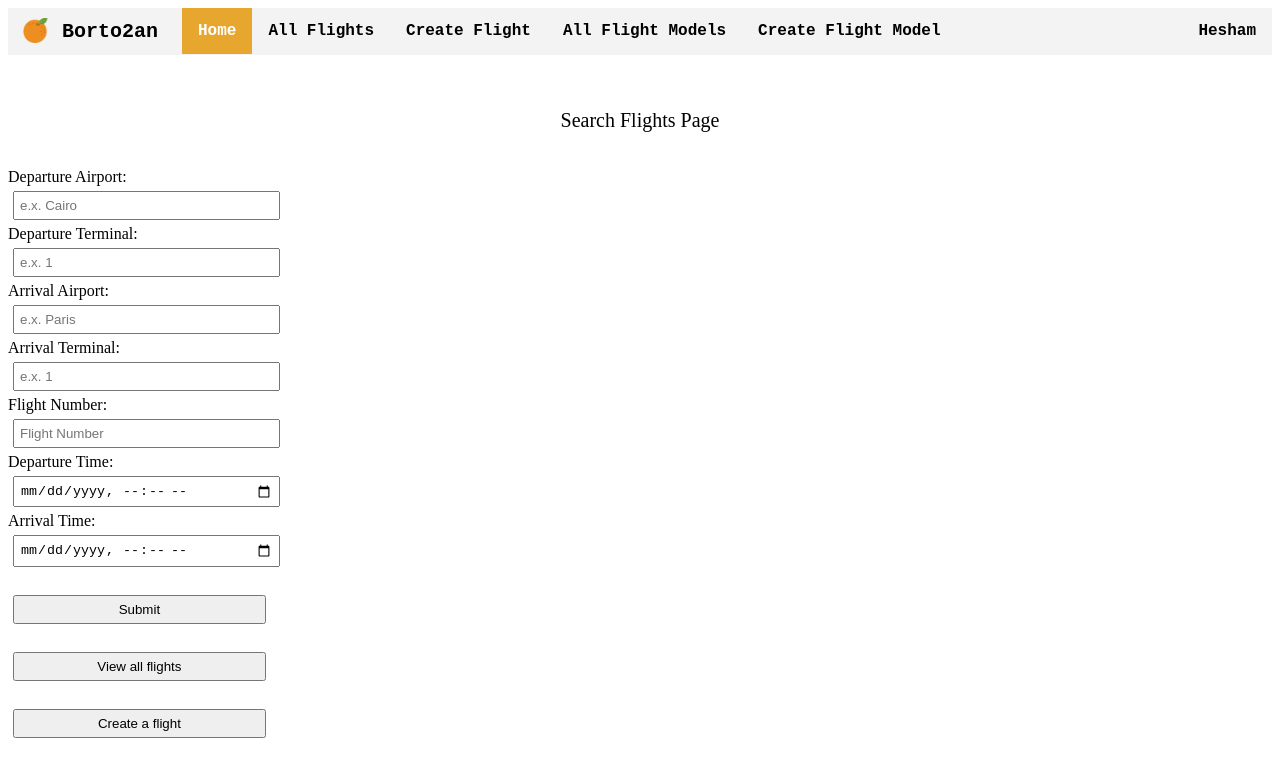
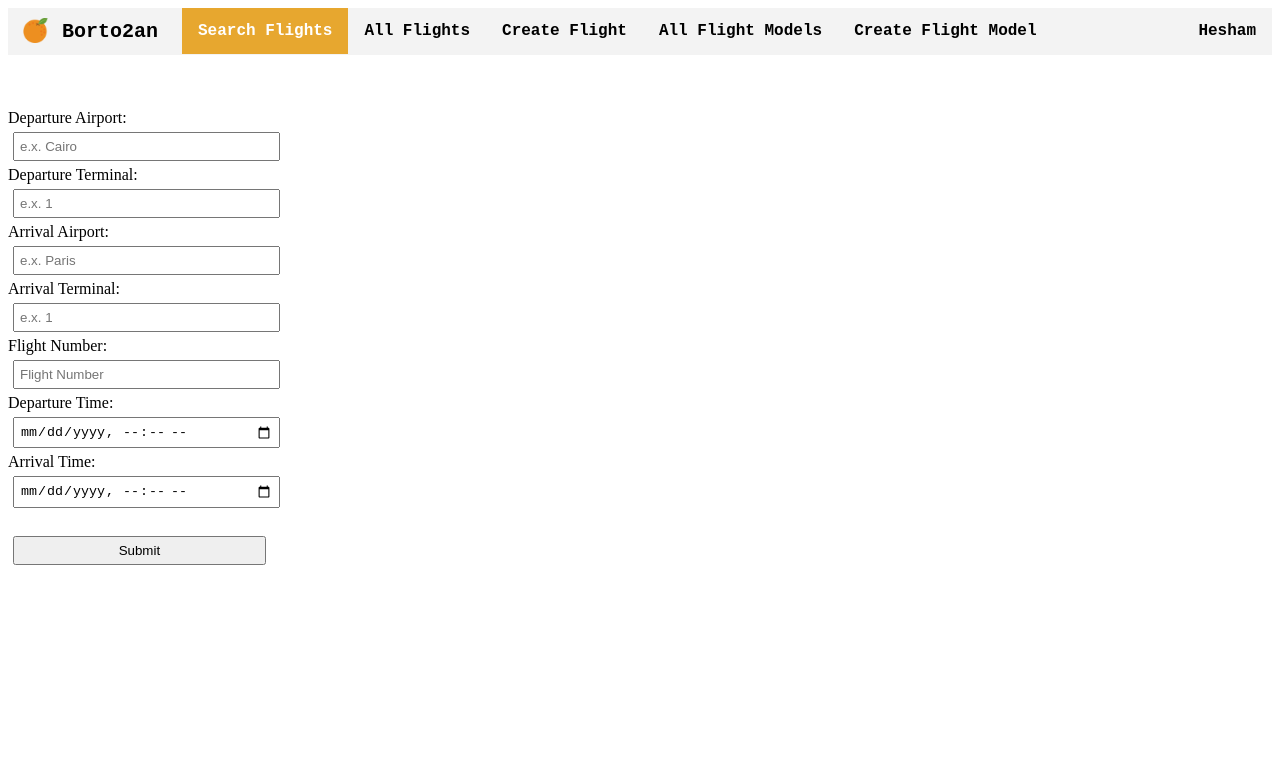
Before and after one commit to youssef204/Borto2an-, a React (Create React App) app in the folder client/: page / in a window 1280 px wide. Shown: the top 776 px of the page. Built offline with nearby package versions, Linux system fonts and the light colour scheme.

Commit message:
updated front end

```diff
--- a/client/src/components/AdminComponents/FlightDetails.js
+++ b/client/src/components/AdminComponents/FlightDetails.js
@@ -105,7 +105,11 @@ class FlightDetails extends React.Component {
           <br/>
           Has transit: {flight.hasTransit?'True':'False'}
           <br/>
-          Airplane Model ID: {flight.airplaneModelID}
+          Airplane Model: {flight.airplaneModelID.name+
+                          " ==> [Economy seats: "+flight.airplaneModelID.economyRows+" × "+flight.airplaneModelID.economyColumns+
+                          "] [Business seats: "+flight.airplaneModelID.businessRows+" × "+flight.airplaneModelID.businessColumns+
+                          "] [First Class seats: "+flight.airplaneModelID.firstClassRows+" × "+flight.airplaneModelID.firstClassColumns+']'
+                          }
           <br/> <hr/>
 
 
--- a/client/src/components/AdminComponents/SearchFlights.js
+++ b/client/src/components/AdminComponents/SearchFlights.js
@@ -53,10 +53,6 @@ class SearchFlights extends React.Component {
   render() {
     return (
       <>
-        <Header Title =" Search Flights Page" />
-
-        <br></br>
-        <br></br>
         <form noValidate onSubmit={(e) => this.onSubmit(e, this.state)}>
           <div>
             <label>Departure Airport: </label>
@@ -148,22 +144,6 @@ class SearchFlights extends React.Component {
             className="btn btn-outline-warning btn-block mt-4"
           />
         </form>
-        <br></br>
-        <button
-          onClick={() => {
-            this.props.history.push("/all_flights");
-          }}
-        >
-          View all flights
-        </button>
-        <br/> <br/>
-        <button
-          onClick={() => {
-            this.props.history.push("/create_flight");
-          }}
-        >
-          Create a flight
-        </button>
       </>
     );
   }
--- a/client/src/components/NavBar/NavBar.js
+++ b/client/src/components/NavBar/NavBar.js
@@ -45,7 +45,7 @@ function NavigationBar({user}) {
 
 
       <li className="NavBar">
-        <Link to="/" exact className="NavBar">Home</Link>
+        <Link to="/" exact className="NavBar">Search Flights</Link>
       </li>
 
 
```
